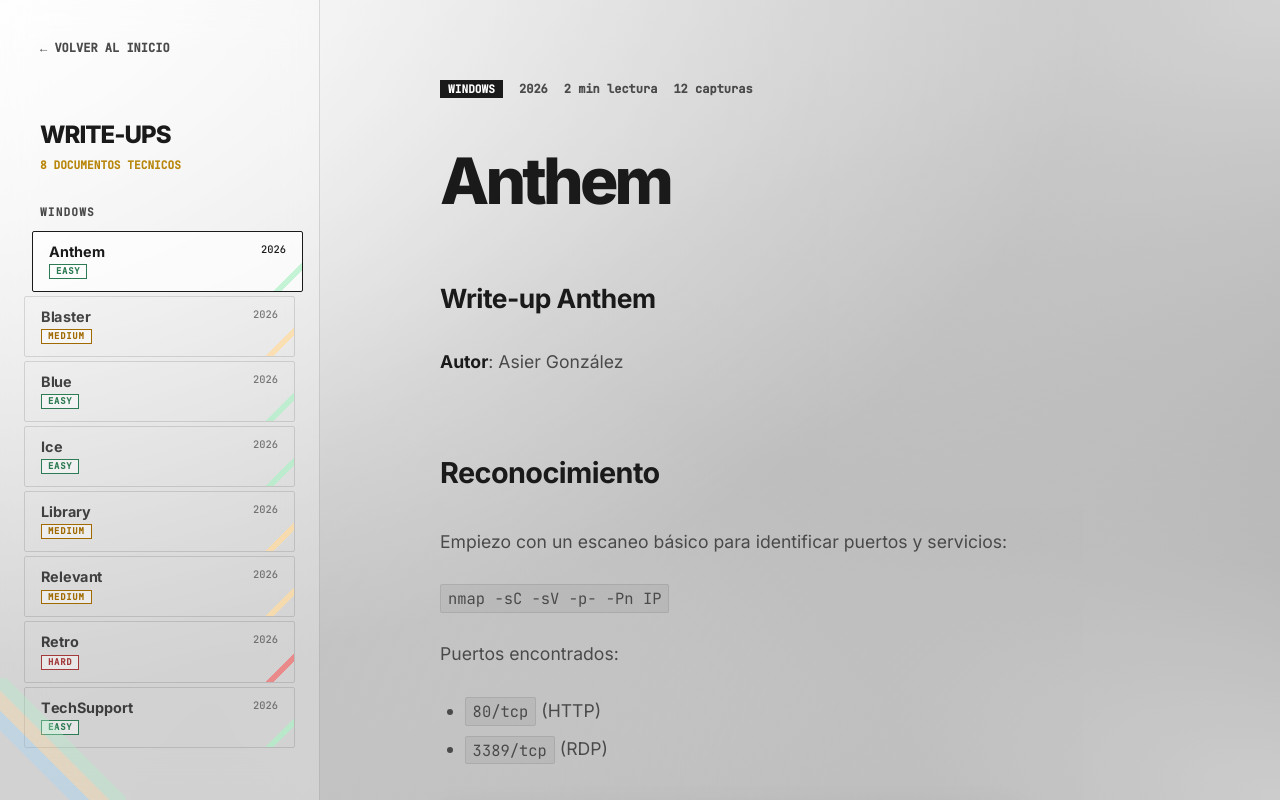
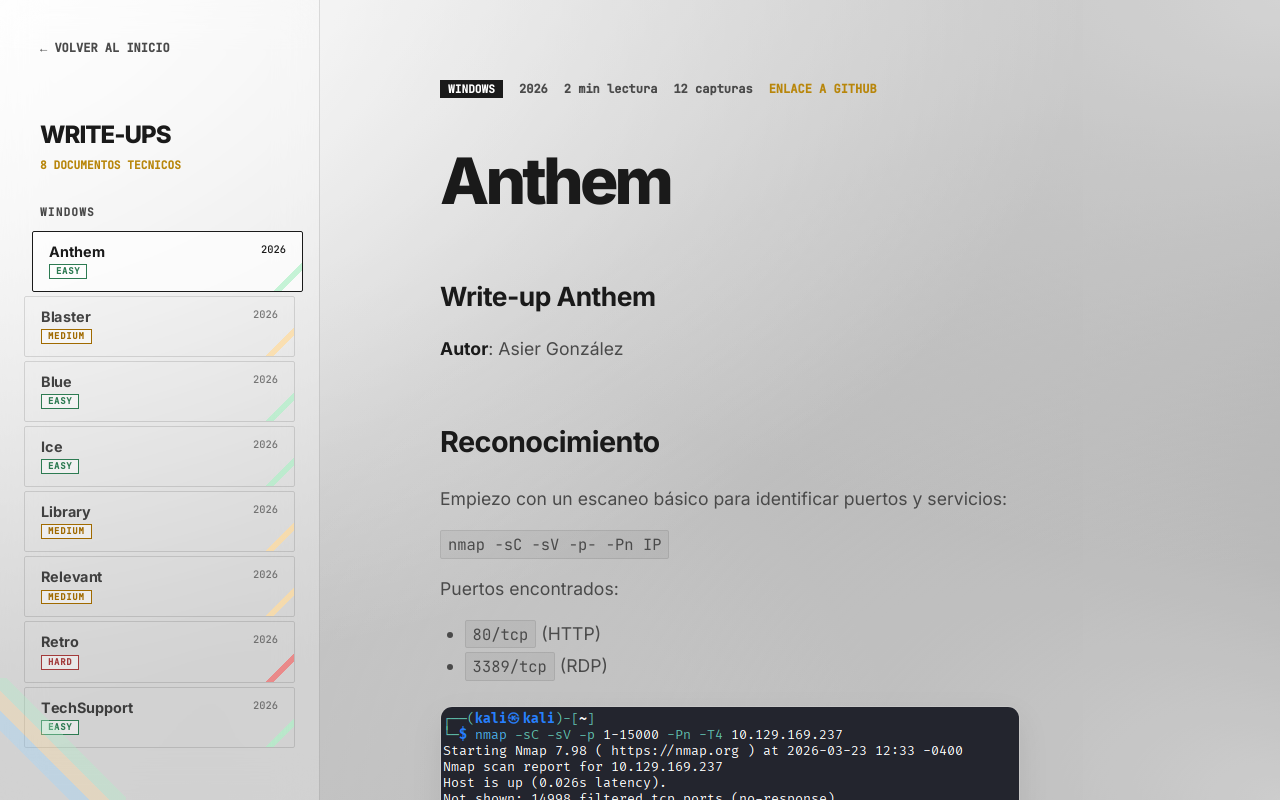
Before and after one commit to asier-toraya/portfolio, a React (Vite) app: page /writeups/Anthem in a window 1280 px wide. Built offline with nearby package versions, Linux system fonts and the light colour scheme.

Commit message:
Writeups Github URLS and favicon

```diff
--- a/index.html
+++ b/index.html
@@ -8,7 +8,8 @@
       content="Portfolio profesional de Asier, desarrollador de software especializado en ciberseguridad."
     />
     <title>Asier | Portfolio</title>
-    <link rel="icon" type="image/png" href="%BASE_URL%template.png" />
+    <link rel="icon" type="image/svg+xml" sizes="any" href="%BASE_URL%favicon.svg?v=2" />
+    <link rel="shortcut icon" href="%BASE_URL%favicon.svg?v=2" />
     <script>
       (function (location) {
         if (location.search[1] === "/") {
--- a/src/content/technicalContent.js
+++ b/src/content/technicalContent.js
@@ -81,6 +81,8 @@ function normalizeEntry(path, rawFile) {
   const wordCount = plainText ? plainText.split(" ").length : 0;
   const readingMinutes = Math.max(1, Math.round(wordCount / 180));
   const imageCount = (processedBody.match(/!\[[^\]]*\]\([^)]+\)/g) ?? []).length;
+  const writeupFolder = path.split("/").slice(2, -1).join("/");
+  const githubUrl = `https://github.com/asier-toraya/portfolio/tree/master/${writeupFolder}`;
 
   return {
     slug,
@@ -95,6 +97,7 @@ function normalizeEntry(path, rawFile) {
     wordCount,
     readingMinutes,
     imageCount,
+    githubUrl,
   };
 }
 
--- a/src/pages/WriteupsPage.jsx
+++ b/src/pages/WriteupsPage.jsx
@@ -99,6 +99,9 @@ function WriteupsPage() {
                 <span className="year-label">{activeWriteup.year}</span>
                 <span className="year-label">{activeWriteup.readingMinutes} min lectura</span>
                 <span className="year-label">{activeWriteup.imageCount} capturas</span>
+                <a className="year-label year-label--github" href={activeWriteup.githubUrl} target="_blank" rel="noreferrer">
+                  ENLACE A GITHUB
+                </a>
               </div>
               <h1>{activeWriteup.title}</h1>
             </header>
--- a/src/styles/app.css
+++ b/src/styles/app.css
@@ -559,6 +559,10 @@ a {
   color: var(--text-soft);
 }
 
+.year-label--github {
+  color: #b8860b;
+}
+
 .writeup-article__header h1 {
   font-size: clamp(2rem, 5vw, 4rem);
   font-weight: 900;
@@ -568,15 +572,15 @@ a {
 
 .writeup-article__summary {
   max-width: 720px;
-  margin: 0 0 40px;
+  margin: 0 0 32px;
   font-size: 1rem;
-  line-height: 1.75;
+  line-height: 1.6;
   color: var(--text);
 }
 
 .writeup-article__body {
   font-size: 1.1rem;
-  line-height: 1.7;
+  line-height: 1.55;
   color: var(--text-soft);
 }
 
@@ -588,8 +592,8 @@ a {
 .writeup-article__body h2,
 .writeup-article__body h3 {
   color: var(--text);
-  margin-top: 2.5em;
-  margin-bottom: 1em;
+  margin-top: 2em;
+  margin-bottom: 0.7em;
   text-transform: none;
   letter-spacing: -0.02em;
 }
@@ -603,24 +607,24 @@ a {
 }
 
 .writeup-article__body p {
-  margin-bottom: 1.5em;
+  margin: 0 0 1em;
 }
 
 .writeup-article__body ul,
 .writeup-article__body ol {
-  margin: 0 0 1.5em;
+  margin: 0 0 1.1em;
   padding-left: 1.4em;
 }
 
 .writeup-article__body li {
-  margin-bottom: 0.5em;
+  margin-bottom: 0.3em;
 }
 
 .writeup-article__body img {
   max-width: 100%;
   border: 1px solid var(--stroke);
   border-radius: 12px;
-  margin: 2em 0;
+  margin: 1.5em 0;
   display: block;
   background: rgba(255, 255, 255, 0.55);
   box-shadow: 0 12px 32px rgba(0, 0, 0, 0.08);
@@ -652,7 +656,7 @@ a {
   color: #fff;
   padding: 24px;
   overflow-x: auto;
-  margin-bottom: 2em;
+  margin: 0 0 1.5em;
   border-left: 4px solid var(--text);
   border-radius: 12px;
   box-shadow: 0 18px 40px rgba(0, 0, 0, 0.18);
@@ -662,7 +666,7 @@ a {
   background: var(--surface-dark);
   color: #fff;
   padding: 18px 20px;
-  margin: 1.35em 0;
+  margin: 1.1em 0;
   border-left: 4px solid var(--text);
   border-radius: 12px;
   box-shadow: 0 14px 32px rgba(0, 0, 0, 0.16);
@@ -670,7 +674,7 @@ a {
 }
 
 .writeup-article__body blockquote {
-  margin: 2em 0;
+  margin: 1.5em 0;
   padding-left: 24px;
   border-left: 4px solid var(--stroke);
   font-style: italic;
@@ -690,13 +694,13 @@ a {
 .writeup-article__body hr {
   border: 0;
   border-top: 1px solid var(--stroke);
-  margin: 2.5em 0;
+  margin: 2em 0;
 }
 
 .writeup-article__body table {
   width: 100%;
   border-collapse: collapse;
-  margin: 1.5em 0 2em;
+  margin: 1.2em 0 1.6em;
   font-size: 0.96rem;
 }
 
```
Also changed, not shown: public/favicon.svg (added).
